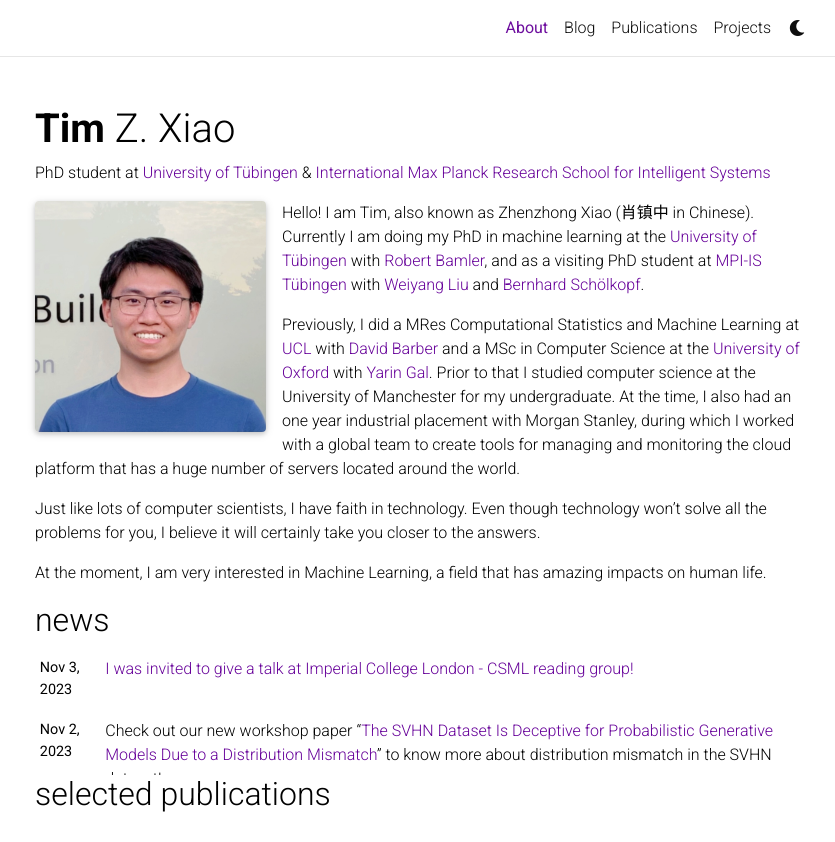
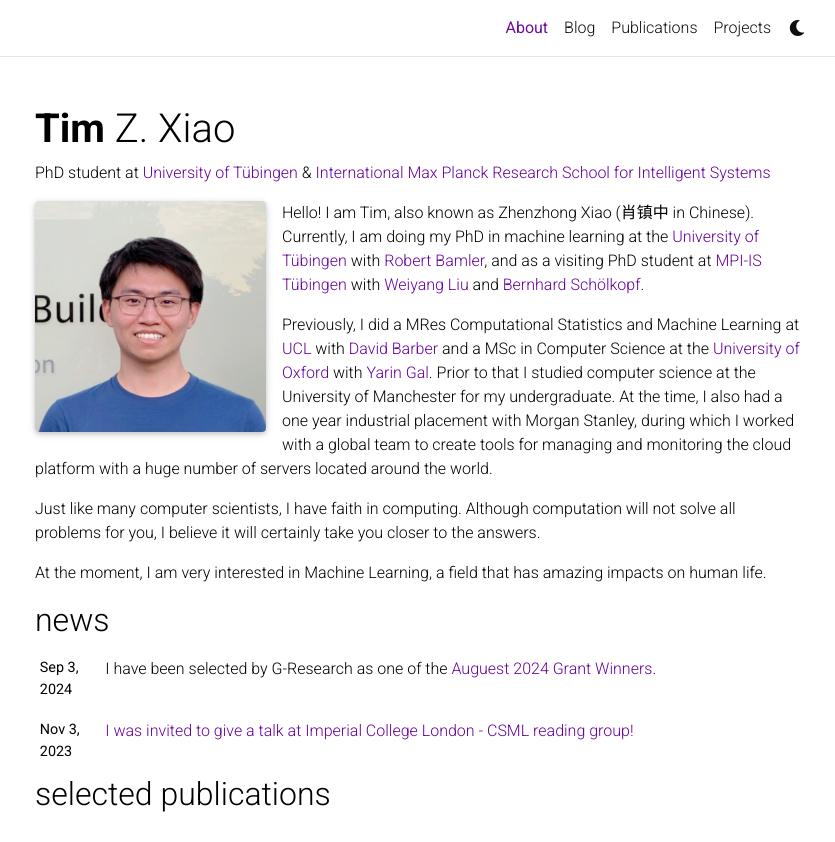
Before and after one commit to timxzz/timxzz.github.io, a Jekyll site: the page built from _pages/about.md, in a window 1280 px wide and 1212 px high, cut to the strip 0-842 px from the top of the window. Shown: the whole strip, without its empty margins (220-1055 px from the left). Built offline with Jekyll 4.4.1, drawn with Linux system fonts in a browser that asks for light colours; full-size pictures stand in for the smaller copies a plugin makes; emoji names are drawn with the system emoji font; comment, search, counter and statistics services are not loaded; a style sheet for code colours, icons or effects is not loaded.

Commit message:
added news

```diff
--- a/_bibliography/papers.bib
+++ b/_bibliography/papers.bib
@@ -8,6 +8,8 @@
     title={Verbalized Machine Learning: Revisiting Machine Learning with Language Models},
     author={Xiao, Tim Z. and Bamler, Robert and Schölkopf, Bernhard and Liu, Weiyang},
     bibtex_show={true},
+    code={https://github.com/timxzz/VML_Examples},
+    html={https://github.com/timxzz/VML_Examples},
     journal={arXiv preprint arXiv:2406.04344},
     year={2024},
     pdf={vml_v1.pdf},
--- a/_pages/about.md
+++ b/_pages/about.md
@@ -19,12 +19,12 @@ social: true  # includes social icons at the bottom of the page
 ---
 
 Hello! I am Tim, also known as Zhenzhong Xiao (肖镇中 in Chinese).
-Currently I am doing my PhD in machine learning at the [University of Tübingen](https://uni-tuebingen.de/en/research/core-research/cluster-of-excellence-machine-learning/home/) with [Robert Bamler](https://robamler.github.io), and as a visiting PhD student at [MPI-IS Tübingen](https://is.mpg.de) with [Weiyang Liu](https://wyliu.com) and [Bernhard Schölkopf](https://is.mpg.de/~bs).
+Currently, I am doing my PhD in machine learning at the [University of Tübingen](https://uni-tuebingen.de/en/research/core-research/cluster-of-excellence-machine-learning/home/) with [Robert Bamler](https://robamler.github.io), and as a visiting PhD student at [MPI-IS Tübingen](https://is.mpg.de) with [Weiyang Liu](https://wyliu.com) and [Bernhard Schölkopf](https://is.mpg.de/~bs).
 
 Previously, I did a MRes Computational Statistics and Machine Learning at [UCL](http://www.gatsby.ucl.ac.uk/teaching/courses/) with [David Barber](https://davidbarber.github.io/about/) and a MSc in Computer Science at the [University of Oxford](https://oatml.cs.ox.ac.uk) with [Yarin Gal](https://www.cs.ox.ac.uk/people/yarin.gal/website/).
-Prior to that I studied computer science at the University of Manchester for my undergraduate. At the time, I also had an one year industrial placement with Morgan Stanley, during which I worked with a global team to create tools for managing and monitoring the cloud platform that has a huge number of servers located around the world.
+Prior to that I studied computer science at the University of Manchester for my undergraduate. At the time, I also had a one year industrial placement with Morgan Stanley, during which I worked with a global team to create tools for managing and monitoring the cloud platform with a huge number of servers located around the world.
 
-Just like lots of computer scientists, I have faith in technology. Even though technology won't solve all the problems for you, I believe it will certainly take you closer to the answers.
+Just like many computer scientists, I have faith in computing. Although computation will not solve all problems for you, I believe it will certainly take you closer to the answers.
 
 At the moment, I am very interested in Machine Learning, a field that has amazing impacts on human life.
 
```
Also changed, not shown: _news/news_2023-09-03.md (added, +7 -0 lines).
